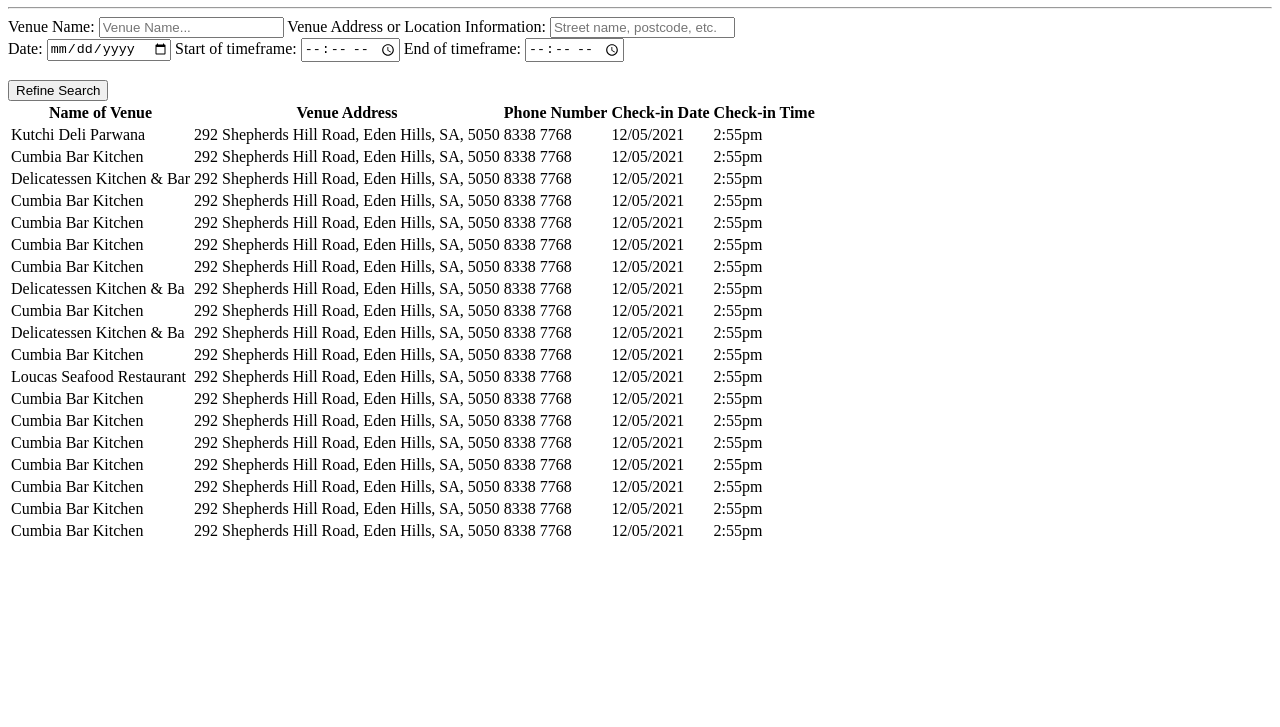
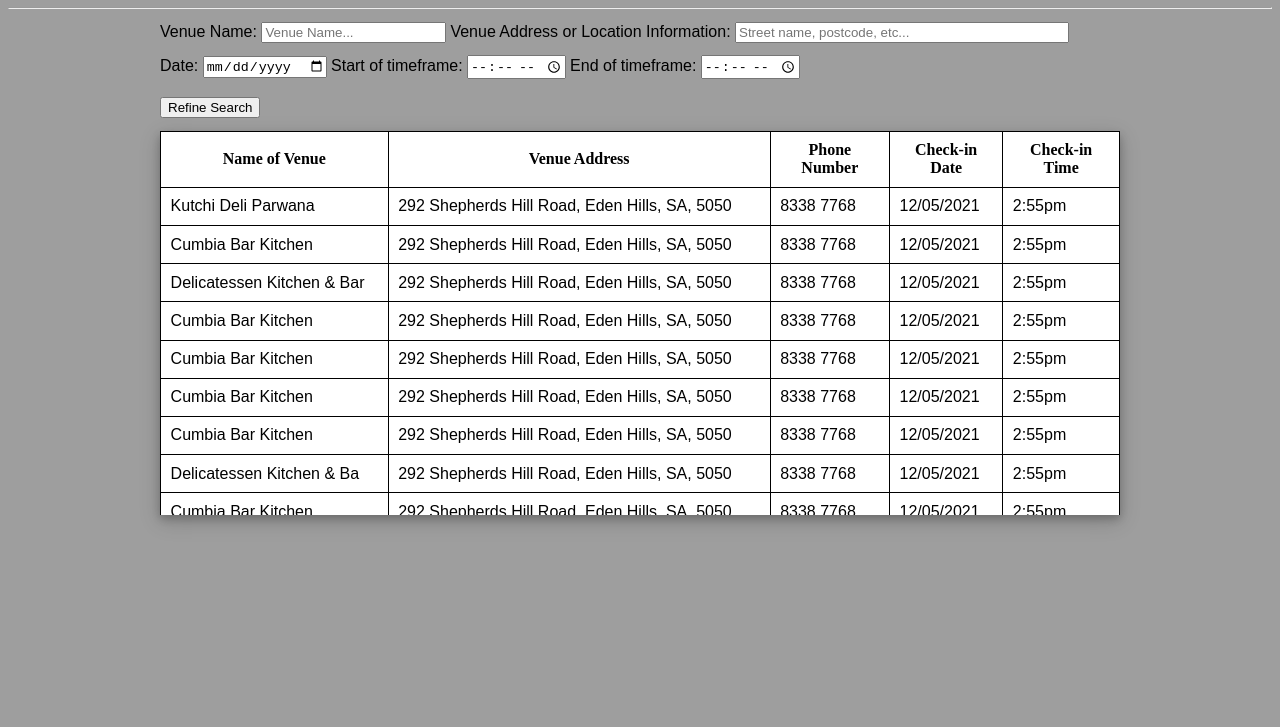
Before and after one commit to beamingboy/Covid19Application, a website: page public/CheckHistoryUser.html in a window 1280 px wide. Shown: the part 73-800 px from the top of the page. Drawn offline with Linux system fonts and the light colour scheme; the site is published under a folder, as on GitHub Pages, so addresses that start at the root find nothing.

Commit message:
fixed directory structure 2

```diff
--- a/public/CheckHistoryUser.html
+++ b/public/CheckHistoryUser.html
@@ -4,7 +4,7 @@
 <head>
     <meta charset="utf-8">
     <title>Check-in History</title>
-    <link rel="stylesheet" type="text/css" href="/stylesheets/app.css">
+    <link rel="stylesheet" type="text/css" href="stylesheets/app.css">
 </head>
 
 <body>
--- a/public/CheckHistoryVenue.html
+++ b/public/CheckHistoryVenue.html
@@ -4,7 +4,7 @@
 <head>
     <meta charset="UTF-8">
     <title>Venue Check-in History</title>
-    <link href="/stylesheets/app.css" rel="stylesheet" type="text/css">
+    <link href="stylesheets/app.css" rel="stylesheet" type="text/css">
 </head>
 
 <body>
--- a/public/stylesheets/CheckInHO.css
+++ b/public/stylesheets/CheckInHO.css
@@ -5,7 +5,7 @@
 }
 
 body {
-    background-image: url(/images/bg-green.jpg);
+    background-image: url(images/bg-green.jpg);
 }
 
 hr {
```
Also changed, not shown: public/CheckInHO.html (+1 -1 lines), public/ManageHotspot.html (+1 -1 lines).
